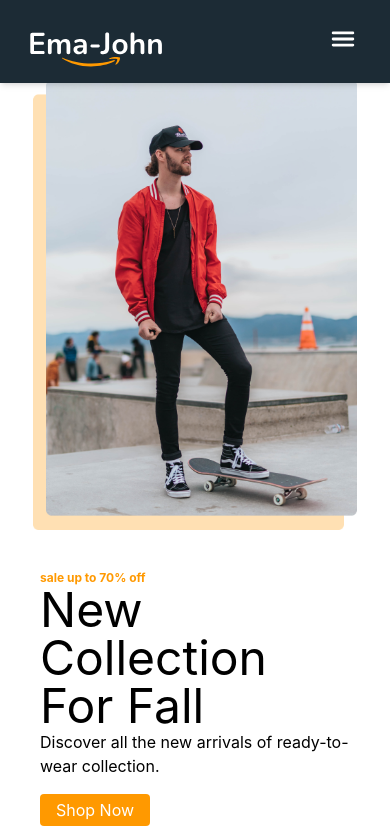
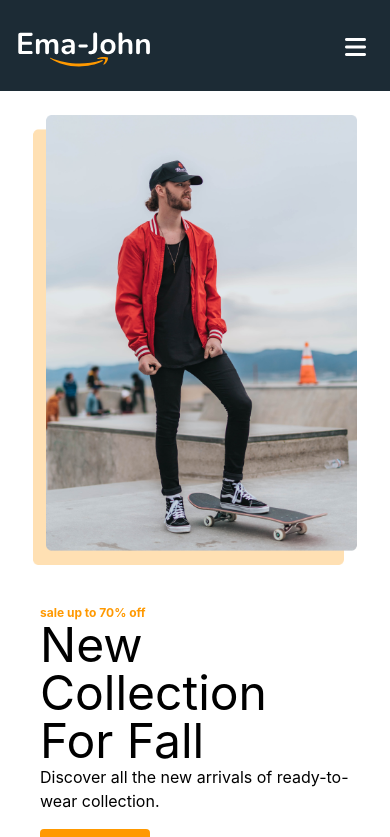
Before and after one commit to Afran-rafi/Ema-John, a React (Create React App) app: page / in a window 390 px wide. Shown: the top 837 px of the page. Built offline with nearby package versions, Linux system fonts and the light colour scheme.

Commit message:
new Navbar done

```diff
--- a/src/App.js
+++ b/src/App.js
@@ -1,14 +1,16 @@
-import './App.css';
-import Homepage from './Components/Pages/Homepage';
-import Shop from './Components/Pages/Shop';
-import Navbar from './Components/Shared/Navbar';
+import "./App.css";
+import Homepage from "./Components/Pages/Homepage";
+import Shop from "./Components/Pages/Shop";
+import Navbar from "./Components/Shared/Navbar";
 
 function App() {
   return (
-    <div className="lg:px-24 2xl:container 2xl:mx-auto">
+    <div className="2xl:container 2xl:mx-auto">
       <Navbar></Navbar>
-      <Homepage></Homepage>
-      <Shop></Shop>
+      <div className="lg:px-24">
+        <Homepage></Homepage>
+        <Shop></Shop>
+      </div>
     </div>
   );
 }
--- a/src/Components/Pages/Homepage.js
+++ b/src/Components/Pages/Homepage.js
@@ -4,7 +4,7 @@ import img from '../Images/ema-john.png'
 
 const Homepage = () => {
     return (
-        <div className='grid lg:grid-cols-2 grid-cols-1 items-center h-screen'>
+        <div className='grid lg:grid-cols-2 grid-cols-1 items-center'>
             <div className='reverse'>
                 <h5 className='text-xs text-[#FF9900] font-bold'>sale up to 70% off</h5>
                 <h2 className='text-5xl'>New Collection For Fall</h2>
@@ -12,7 +12,7 @@ const Homepage = () => {
                 <button className='bg-[#FF9900] px-4 py-1 text-white rounded mt-4'>Shop Now</button>
             </div>
             <div>
-                <div className='flex justify-center mt-20'>
+                <div className='flex lg:justify-end justify-center mt-6'>
                     <img className='image' src={img} alt="" />
                 </div>
             </div>
--- a/src/Components/Pages/Shop.js
+++ b/src/Components/Pages/Shop.js
@@ -35,10 +35,10 @@ const Shop = () => {
         dataStorage(product.id);
     }
     return (
-        <div className='products-container lg:mx-0 mx-10 lg:gap-6 gap-2'>
+        <div className='products-container lg:mx-0 mx-10 lg:gap-6 gap-2 lg:mt-16 mt-6'>
             <div className='grid lg:grid-cols-3 gap-4 grid-cols-1'>
                 {
-                    products.map(product => <Product
+                    products.slice(0, 15).map(product => <Product
                     key= {product.id}
                     product={product}
                     handleCart= {handleCart}
--- a/src/Components/Shared/Navbar.js
+++ b/src/Components/Shared/Navbar.js
@@ -11,25 +11,17 @@ const Navbar = () => {
   ];
   let [open, setOpen] = useState(false);
   return (
-    <div className="text-center">
-      <div className="shadow-md w-full fixed top-0 left-0">
-        <div className="md:flex items-center justify-between py-4 md:px-24 px-7 back md:back">
-          <div className="font-bold text-2xl cursor-pointer flex items-center text-white">
-            <span className="text-3xl text-indigo-600 mr-1 pt-2">
+    <div className='sticky top-0 left-0 z-50 font-[Poppins] py-6 text-center bg-[#1C2B35] lg:px-24 px-4'>
+            <div className='flex items-center justify-between'>
+                <div className='cursor-pointer'>
                     <img src={img} alt="" />
-            </span>
                 </div>
-
-          <div onClick={() => setOpen(!open)} className="text-3xl absolute right-8 top-6 cursor-pointer md:hidden text-white">
-            <ion-icon name={open ? "close" : "menu"}></ion-icon>
+                <div onClick={() => setOpen(!open)} className='text-2xl absolute right-6 top-8 cursor-pointer lg:hidden text-white'>
+                    <i className={`${open ? 'fa-solid fa-x' : 'fa-solid fa-bars'}`}></i>
                 </div>
-
-          <ul
-            className={`back md:flex md:items-center md:pb-0 pb-12 absolute md:static md:z-auto z-[-1] left-0 w-full md:w-auto md:pl-0 pl-9 transition-all duration-500 ease-in ${
-              open ? "top-20 " : "top-[-490px]"
-            }`}
-          >
-            {Links.map((link) => (
+                <ul className={`lg:flex lg:items-center lg:pb-0 pb-8 absolute lg:static bg-[#1C2B35] lg:z-auto z-[-1] left-0 w-full lg:w-auto lg:pl-0 pl-7 transition-all duration-500 ease-in ${open ? 'top-16 opacity-100' : 'top-[-490px] opacity-0'} lg:opacity-100`}>
+                    {
+                        Links.map((link) => (
                             <li key={link.name} className="md:ml-8 md:my-0 my-7">
                               <a
                                 href={link.link}
@@ -38,9 +30,9 @@ const Navbar = () => {
                                 {link.name}
                               </a>
                             </li>
-            ))}
+                        ))
+                    }
                 </ul>
-        </div>
             </div>
         </div>
   );
```
Lines whose indentation alone changed are shown as unchanged.
